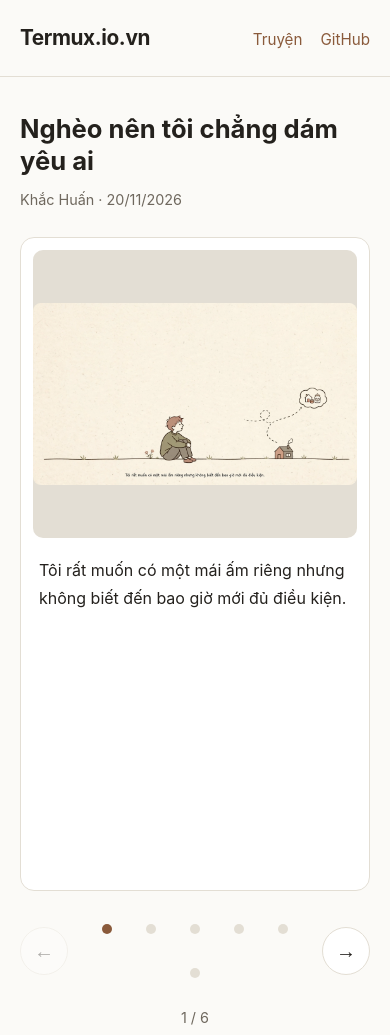
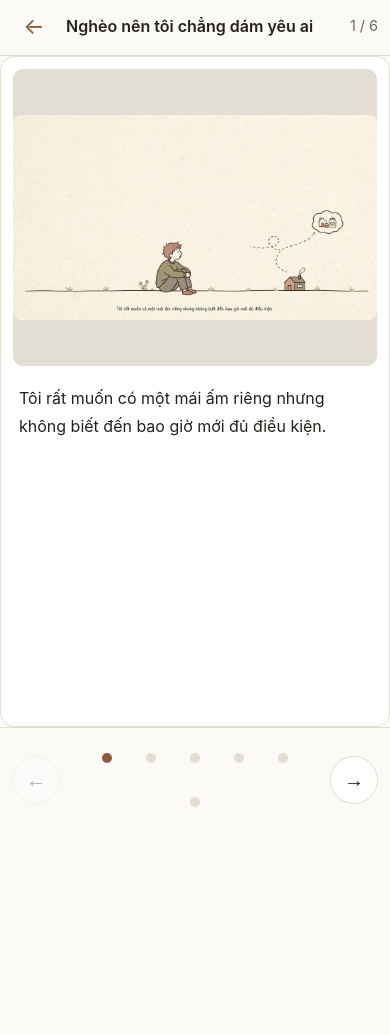
Before and after one commit to dhhieu113pro/dhhieu113pro.github.io, a plain HTML site: page posts/ngheo-nen-toi-chang-dam-yeu-ai/index.html in a window 390 px wide. Shown: the top 1035 px of the page. After the commit the page ends 844 px from the top, so only its background shows below. Drawn offline with Linux system fonts and the light colour scheme.

Commit message:
feat: fullscreen mobile reader with touch guards

```diff
--- a/assets/reader.js
+++ b/assets/reader.js
@@ -4,6 +4,11 @@
   const SWIPE_MIN = 45;
   const controllers = [];
   let activeDeck = null;
+
+  const phone = window.matchMedia('(max-width: 719px)');
+  const syncFullscreen = () => document.body.classList.toggle('reader-fullscreen', phone.matches);
+  phone.addEventListener('change', syncFullscreen);
+  syncFullscreen();
 
   document.addEventListener('keydown', (event) => {
     if (event.key !== 'ArrowLeft' && event.key !== 'ArrowRight') return;
@@ -19,7 +24,12 @@
     const cards = [...deck.querySelectorAll('.reader-card')];
     const controls = deck.parentElement.querySelector('.reader-controls');
     const count = deck.parentElement.querySelector('.reader-count');
+    const topCount = deck.parentElement.querySelector('.reader-top-count');
+    const source = deck.parentElement.querySelector('.story-source');
     if (!track || !cards.length || !controls || !count) return;
+
+    const lastBody = cards[cards.length - 1].querySelector('.card-body');
+    if (source && lastBody) lastBody.appendChild(source);
 
     const prev = controls.querySelector('.reader-prev');
     const next = controls.querySelector('.reader-next');
@@ -29,6 +39,7 @@
     function render() {
       track.style.transform = `translateX(-${index * 100}%)`;
       count.textContent = `${index + 1} / ${cards.length}`;
+      if (topCount) topCount.textContent = `${index + 1} / ${cards.length}`;
       prev.disabled = index === 0;
       next.disabled = index === cards.length - 1;
       dots.forEach((dot, i) => {
@@ -71,17 +82,20 @@
       startX = event.clientX;
       startY = event.clientY;
       deck.setPointerCapture(event.pointerId);
+      deck.classList.add('is-swiping');
     });
     deck.addEventListener('pointerup', (event) => {
       if (event.pointerId !== pointerId) return;
       pointerId = null;
+      deck.classList.remove('is-swiping');
       const dx = event.clientX - startX;
       const dy = event.clientY - startY;
       if (Math.abs(dx) < SWIPE_MIN || Math.abs(dx) <= Math.abs(dy)) return;
       goTo(index + (dx < 0 ? 1 : -1));
     });
-    deck.addEventListener('pointercancel', () => { pointerId = null; });
-    deck.addEventListener('lostpointercapture', () => { pointerId = null; });
+    const endSwipe = () => { pointerId = null; deck.classList.remove('is-swiping'); };
+    deck.addEventListener('pointercancel', endSwipe);
+    deck.addEventListener('lostpointercapture', endSwipe);
 
     deck.classList.add('reader-ready');
     render();
--- a/assets/style.css
+++ b/assets/style.css
@@ -230,6 +230,83 @@ img {
   .reader-deck.reader-ready .reader-track { transition: none; }
 }
 
+/* Full-page reader on phones */
+.reader-topbar { display: none; }
+
+body.reader-fullscreen {
+  overflow: hidden;
+  overscroll-behavior: none;
+}
+body.reader-fullscreen main { max-width: none; min-height: 0; padding: 0; }
+body.reader-fullscreen .site-header,
+body.reader-fullscreen .site-footer,
+body.reader-fullscreen .story > .story-title,
+body.reader-fullscreen .story > .story-meta,
+body.reader-fullscreen .story-source,
+body.reader-fullscreen .back-link { display: none; }
+body.reader-fullscreen .story {
+  height: 100dvh;
+  min-height: 0;
+  display: flex;
+  flex-direction: column;
+  padding: 0;
+  margin: 0;
+}
+body.reader-fullscreen .reader-topbar {
+  display: flex;
+  align-items: center;
+  gap: 10px;
+  min-height: 56px;
+  padding: env(safe-area-inset-top) 12px 4px;
+  border-bottom: 1px solid var(--line);
+}
+body.reader-fullscreen .reader-back {
+  flex: 0 0 44px;
+  height: 44px;
+  display: flex;
+  align-items: center;
+  justify-content: center;
+  font-size: 1.4rem;
+  touch-action: manipulation;
+  -webkit-touch-callout: none;
+}
+body.reader-fullscreen .reader-top-title {
+  flex: 1;
+  min-width: 0;
+  overflow: hidden;
+  text-overflow: ellipsis;
+  white-space: nowrap;
+  font-weight: 600;
+}
+body.reader-fullscreen .reader-top-count {
+  flex: 0 0 auto;
+  color: var(--muted);
+  font-size: 0.9rem;
+}
+body.reader-fullscreen .reader-deck.reader-ready {
+  flex: 1;
+  height: auto;
+  min-height: 0;
+  margin: 0;
+}
+body.reader-fullscreen .reader-deck.reader-ready ~ .reader-count { display: none; }
+body.reader-fullscreen .reader-controls {
+  margin: 0;
+  padding: 8px 12px calc(10px + env(safe-area-inset-bottom));
+  border-top: 1px solid var(--line);
+  touch-action: manipulation;
+}
+body.reader-fullscreen .reader-controls button {
+  touch-action: manipulation;
+  -webkit-touch-callout: none;
+}
+body.reader-fullscreen .card-media img { -webkit-touch-callout: none; }
+body.reader-fullscreen .reader-deck.is-swiping,
+body.reader-fullscreen .reader-deck.is-swiping .card-text {
+  user-select: none;
+  -webkit-user-select: none;
+}
+
 .site-footer {
   border-top: 1px solid var(--line);
   padding-top: 20px;
--- a/posts/ngheo-nen-toi-chang-dam-yeu-ai/index.html
+++ b/posts/ngheo-nen-toi-chang-dam-yeu-ai/index.html
@@ -2,7 +2,7 @@
 <html lang="vi">
 <head>
 <meta charset="utf-8">
-<meta name="viewport" content="width=device-width, initial-scale=1">
+<meta name="viewport" content="width=device-width, initial-scale=1, maximum-scale=1, user-scalable=no">
 <title>Nghèo nên tôi chẳng dám yêu ai</title>
 <link rel="stylesheet" href="../../assets/style.css">
 </head>
@@ -16,6 +16,11 @@
 </header>
 <main>
   <article class="story">
+    <div class="reader-topbar">
+      <a class="reader-back" href="../../" aria-label="Trở về">←</a>
+      <span class="reader-top-title">Nghèo nên tôi chẳng dám yêu ai</span>
+      <span class="reader-top-count">1 / 6</span>
+    </div>
     <h1 class="story-title">Nghèo nên tôi chẳng dám yêu ai</h1>
     <p class="story-meta">Khắc Huấn · 20/11/2026</p>
     <div class="reader-deck">
```
Also changed, not shown: posts/anh-trao-chia-khoa-can-nha-cho-toi-sau-khi-vo-thue-nha-va-la/index.html (+6 -1 lines), 3 other files.
